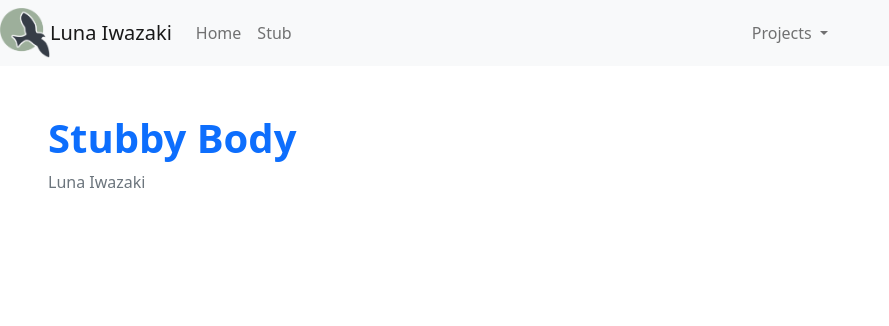
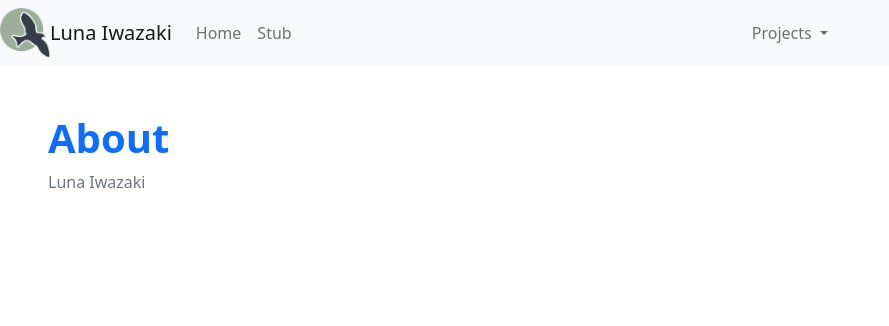
Before and after one commit to lunaiwa/flask-python, a Flask app: page /stub/ in a window 1280 px wide. Shown: the top 326 px of the page, without its empty margins (0-889 px from the left). Run offline with Flask 2, Linux system fonts and the light colour scheme.

Commit message:
pushpull

```diff
--- a/bp_projects/templates/bp_projects/portfolio.html
+++ b/bp_projects/templates/bp_projects/portfolio.html
@@ -3,5 +3,7 @@
 
 <!-- Setting up variables to customize "project" details to be specific to index page -->
 {% set project = "Portfolio" %}
-{% set overview = "https://nighthawkcodingsociety.com/projectsearch/details/Flask%20Portfolio%20Starter" %}
-{% set repo = "https://github.com/nighthawkcoders/flask_portfolio/" %}
+{% set overview = "http://0.0.0.0:4000/iwazaki/" %}
+{% set repo = "https://github.com/lunaiwa/iwazaki" %}
+{% set scrumboard = "https://github.com/users/lunaiwa/projects/1/views/2?layout=board" %}
+{% set authors = "https://github.com/lunaiwa"  %}
--- a/templates/stub.html
+++ b/templates/stub.html
@@ -8,13 +8,13 @@
 {% block body %}
     <!- Try building a new body here, bootstrap is a wise choice ->
     <div class="px-5 py-5 mx-auto">
-        <h1 class="text-primary"><strong>Stubby Body</strong></h1>
+        <h1 class="text-primary"><strong>About</strong></h1>
         <p class="text-secondary">Luna Iwazaki</p>
     </div>
 {% endblock %}
 
 <div class="px-5 py-5 mx-auto">
-    <h1 class="text-primary"><strong>Stubby Body</strong></h1>
+    <h1 class="text-primary"><strong>About</strong></h1>
     <p class="text-secondary">Luna Iwazaki</p>
 </div>
 
```
